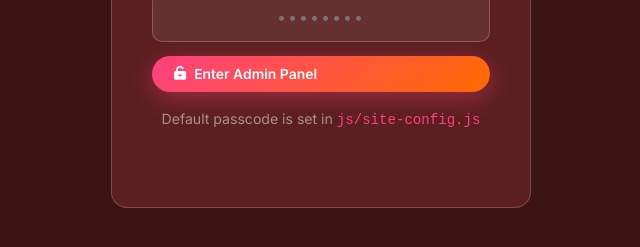
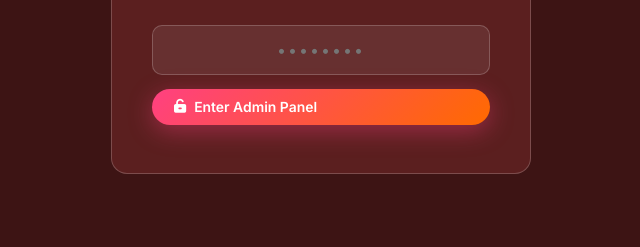
Before and after one commit to junayeddddd/ahnaf-portfolioo, a plain HTML site: page admin.html in a window 1280 px wide. Shown: the part 411-658 px from the top of the page, without its empty margins (319-959 px from the left). Drawn offline with nearby package versions, Linux system fonts and the light colour scheme.

Commit message:
Update admin.html

```diff
--- a/admin.html
+++ b/admin.html
@@ -237,8 +237,7 @@
       <i class="fas fa-unlock-alt"></i> Enter Admin Panel
     </button>
     <div class="lock-error" id="lockError"><i class="fas fa-exclamation-circle"></i> Incorrect passcode</div>
-    <p class="lock-hint">Default passcode is set in <code style="font-family:monospace;color:var(--pink)">js/site-config.js</code></p>
-  </div>
+   </div>
 </div>
 
 <div class="toast-container" id="toastContainer"></div>
```
